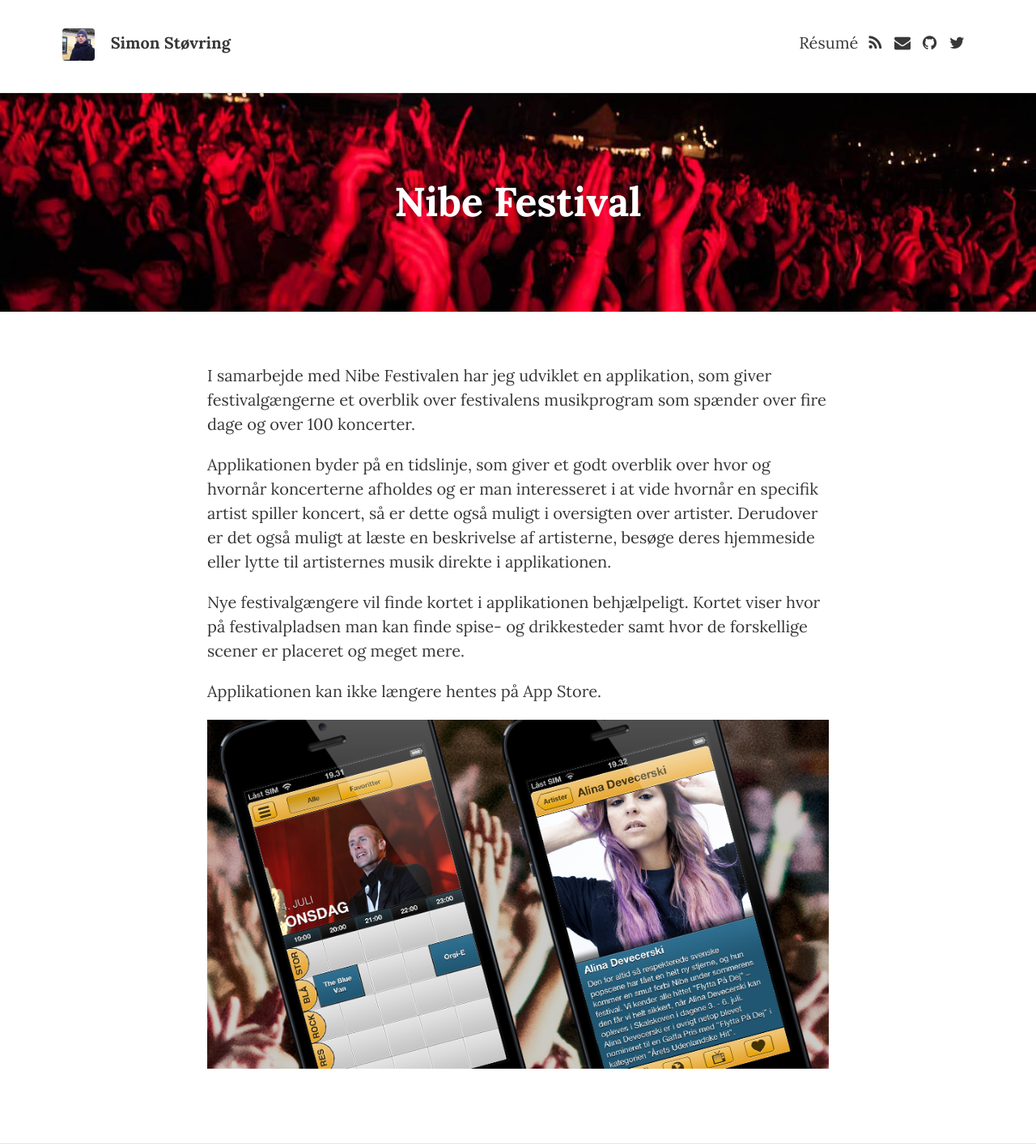
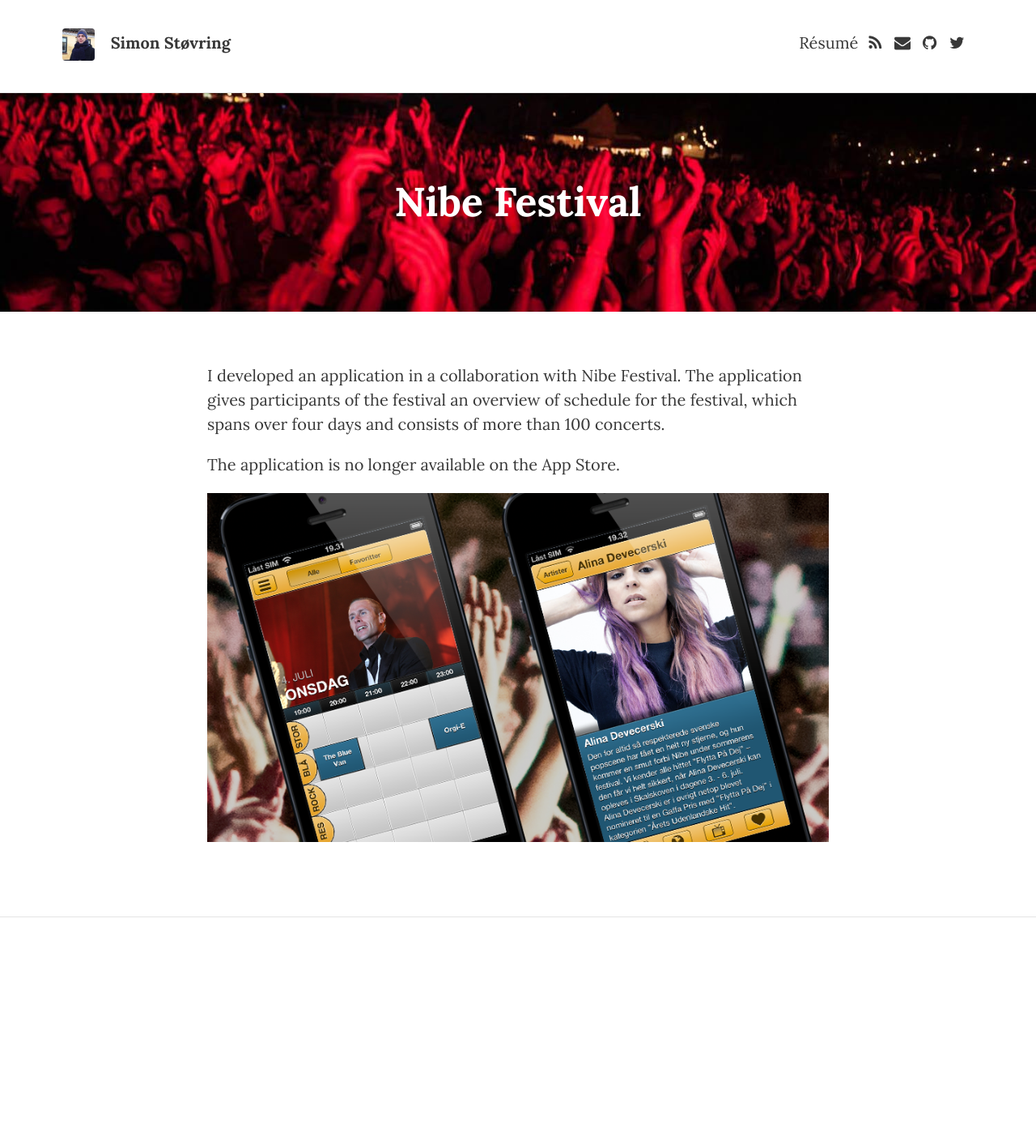
Before and after one commit to simonbs/simonbs.github.io, a Jekyll site: the page built from nibe-festival.md, in a window 1280 px wide. Shown: the whole page at 81% size. Built offline with Jekyll 4.4.1, drawn with Linux system fonts in a browser that asks for light colours; nearby versions of some CDN libraries; some web fonts are replaced; after the commit the page ends 1133 px from its top, so only the background shows below that.

Commit message:
Adds English text for Nibe Festival

```diff
--- a/nibe-festival.md
+++ b/nibe-festival.md
@@ -6,13 +6,9 @@
 feature-img: "img/feature-nibe-festival.jpg"
 ---
 
-I samarbejde med Nibe Festivalen har jeg udviklet en applikation, som giver festivalgængerne et overblik over festivalens musikprogram som spænder over fire dage og over 100 koncerter.
+I developed an application in a collaboration with Nibe Festival. The application gives participants of the festival an overview of schedule for the festival, which spans over four days and consists of more than 100 concerts.
 
-Applikationen byder på en tidslinje, som giver et godt overblik over hvor og hvornår koncerterne afholdes og er man interesseret i at vide hvornår en specifik artist spiller koncert, så er dette også muligt i oversigten over artister. Derudover er det også muligt at læste en beskrivelse af artisterne, besøge deres hjemmeside eller lytte til artisternes musik direkte i applikationen.
-
-Nye festivalgængere vil finde kortet i applikationen behjælpeligt. Kortet viser hvor på festivalpladsen man kan finde spise- og drikkesteder samt hvor de forskellige scener er placeret og meget mere.
-
-Applikationen kan ikke længere hentes på App Store.
+The application is no longer available on the App Store.
 
 {:.center}
 ![Nibe Festival](/img/portfolio-nibe-festival.png)
```
